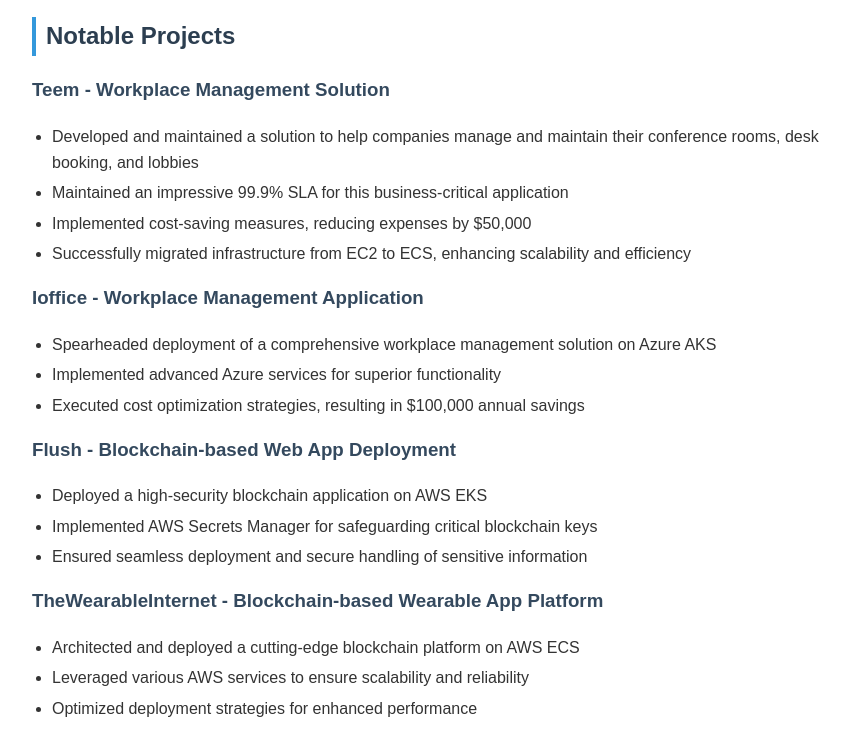
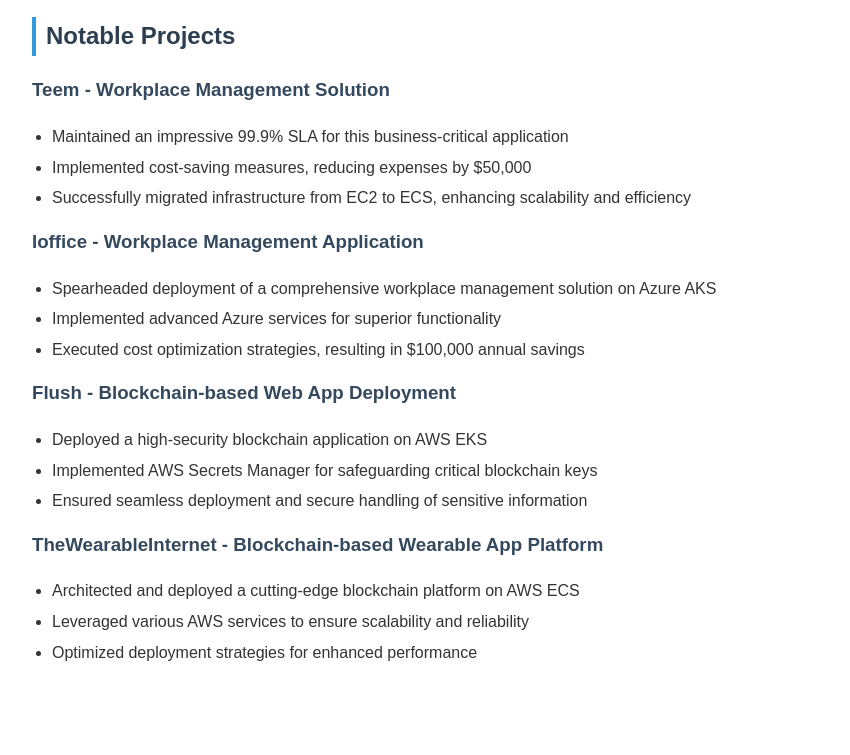
Before and after one commit to hritikch24/keshav, a plain HTML site: page index.html in a window 1280 px wide. Shown: the part 1384-2139 px from the top of the page, without its empty margins (208-1058 px from the left). After the commit the page ends 2089 px from the top, so only its background shows below. Drawn offline with Linux system fonts and the light colour scheme.

Commit message:
Update index.html

```diff
--- a/index.html
+++ b/index.html
@@ -122,7 +122,6 @@
 
         <h3>Teem - Workplace Management Solution</h3>
         <ul>
-            <li>Developed and maintained a solution to help companies manage and maintain their conference rooms, desk booking, and lobbies</li>
             <li>Maintained an impressive 99.9% SLA for this business-critical application</li>
             <li>Implemented cost-saving measures, reducing expenses by $50,000</li>
             <li>Successfully migrated infrastructure from EC2 to ECS, enhancing scalability and efficiency</li>
```
